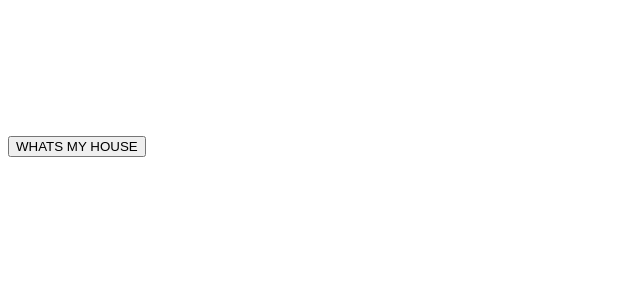
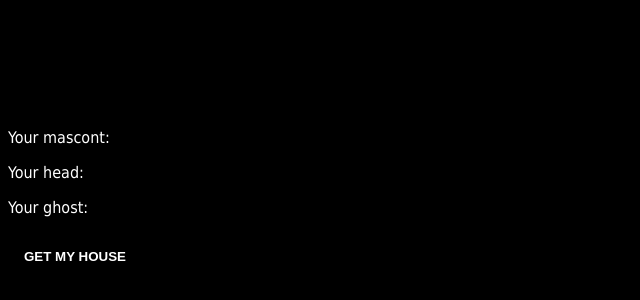
Before and after one commit to m3l1k4/hackathon-HP, a plain HTML site: page index.html in a window 1280 px wide. Shown: the part 350-650 px from the top of the page, without its empty margins (0-640 px from the left). Drawn offline with nearby package versions, Linux system fonts and the light colour scheme; no server answers.

Commit message:
styling in progress

```diff
--- a/Scrypt/scrypt.js
+++ b/Scrypt/scrypt.js
@@ -104,21 +104,21 @@ function myHouse(houseName) {
     console.log(houseName);
 
     if (houseName == "Gryffindor") {
-        document.querySelector(".house_sigil").style.backgroundImage = "url('./assets/Gryffindor.png')";
+        document.querySelector(".house__sigil").style.backgroundImage = "url('./assets/Gryffindor.png')";
     }
 
     else if (houseName == "Hufflepuff") {
-        document.querySelector(".house_sigil").style.backgroundImage = "url('./assets/Hufflepuff.png')";
+        document.querySelector(".house__sigil").style.backgroundImage = "url('./assets/Hufflepuff.png')";
 
     }
 
     else if (houseName == "Slytherin") {
-        document.querySelector(".house_sigil").style.backgroundImage = "url('./assets/Slytherin.png')";
+        document.querySelector(".house__sigil").style.backgroundImage = "url('./assets/Slytherin.png')";
 
     }
 
     else if (houseName == "Ravenclaw") {
-        document.querySelector(".house_sigil").style.backgroundImage = "url('./assets/Ravenclaw.png')";
+        document.querySelector(".house__sigil").style.backgroundImage = "url('./assets/Ravenclaw.png')";
 
     }
 
--- a/index.html
+++ b/index.html
@@ -12,14 +12,17 @@
     <body>
 
         <div class="house">
+          <div class="house__sigil" ></div>
+            <h2 class="house__title" id="house_title"></h2>
 
-            <h2 class="house__title" id="house_title"></h2>
-            <div class="house__sigil" ></div>
+            <p class="house__text">Your mascont: </p>
             <p class= "house__mascot"></p>
+            <p class="house__text">Your head: </p>
             <p class="house__head"></p>
+            <p class="house__text">Your ghost:</p>
             <p class="house__ghost"></p>
 
-            <button onclick="location.reload();" class="house_button">WHATS MY HOUSE</button>
+            <button onclick="location.reload();" class="house__button">GET MY HOUSE</button>
 
         </div>
 
--- a/styles/styles.scss
+++ b/styles/styles.scss
@@ -1,9 +1,30 @@
-.house{
+p {
+    font-family: cursive;
+    font-weight: 100;
+    color: yellow;
+}
+
+body{
+    background-color: black;
+
+    background-size: cover;
+    width: 100%;
+    height: 1000px;
+}
+.house {
     width: 800px;
     height: 900px;
+  //  background-image: url(/assets/background.jpeg);
+ //   background-size: cover;
 
-    &__sigil{
 
+
+    &__text {
+        color: white;
+        font-family: Tahoma;
+    }
+
+    &__sigil {
         background-position: center;
         background-repeat: no-repeat;
         background-size: cover;
@@ -11,5 +32,13 @@
         height: 50%;
     }
 
+    &__button {
+        border: none;
+        background-color: black;
 
+        color: white;
+        border-radius: 4px;
+        font-weight: bold;
+        padding: 2%;
+    }
 }
```
Also changed, not shown: assets/background.jpeg (added), styles/styles.css, 1 other file.
